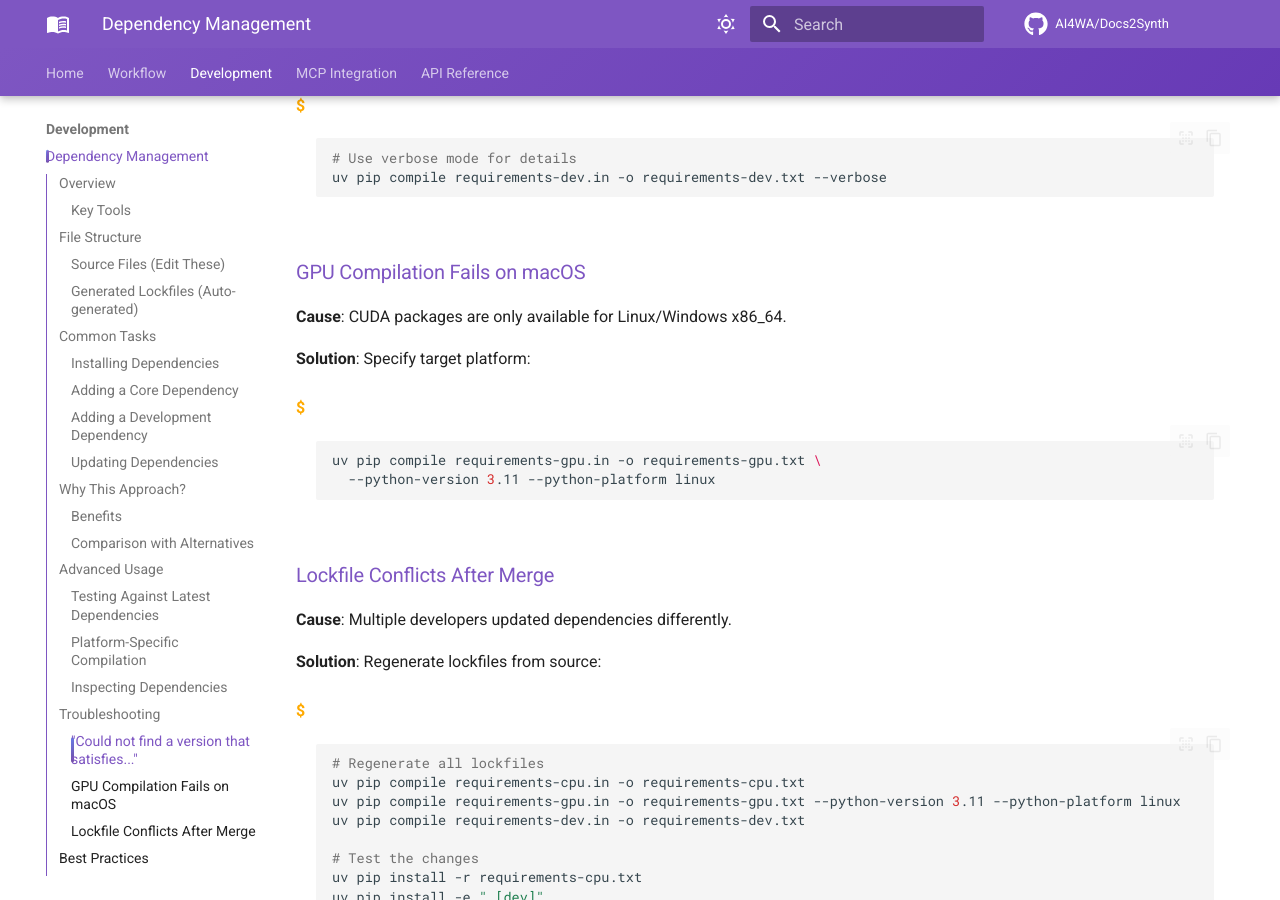
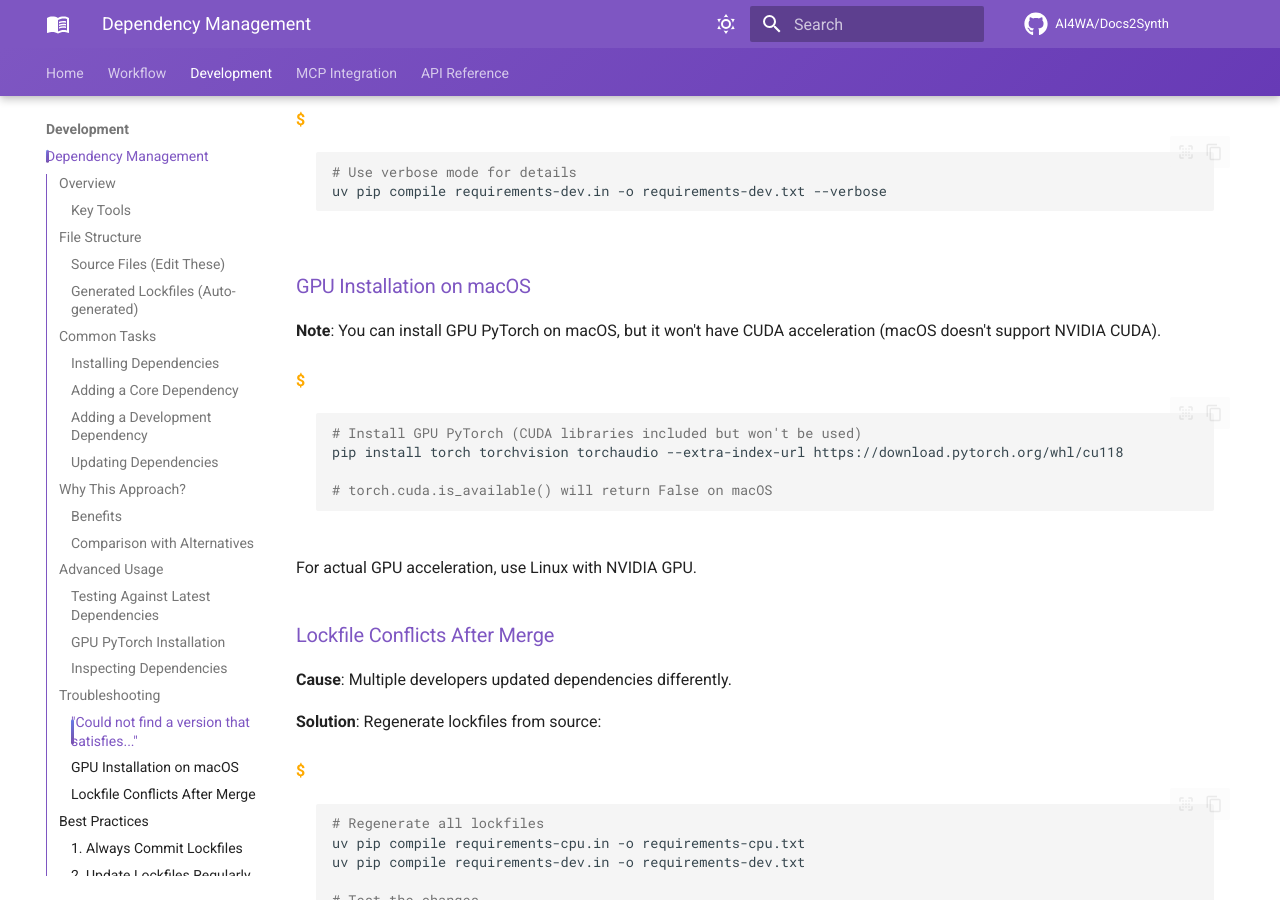
Before and after one commit to AI4WA/Docs2Synth, an MkDocs documentation site: the page built from docs/development/dependency-management.md, in a window 1280 px wide and 900 px high, scrolled down 6620 px. Built offline with MkDocs 1.6.1 and Material for MkDocs 9.7.7, drawn with Linux system fonts in a browser that asks for light colours; comment, search, counter and statistics services are not loaded; the version menu is left out; some of the changed text lies outside the part shown.

Commit message:
fix: Install GPU PyTorch directly instead of from lockfile
## Problem
Building GPU Docker images was failing with:
`ERROR: No matching distribution found for nvidia-cudnn-cu11==9.1.0.70`

The issue was that `uv pip compile` generated `requirements-gpu.txt` with
specific NVIDIA CUDA package versions that aren't directly available from
PyPI - they're only available through PyTorch's CUDA-specific index.

## Solution
Changed GPU PyTorch installation to use direct installation method:
`pip install torch torchvision torchaudio --extra-index-url https://download.pytorch.org/whl/cu118`

This approach is recommended because:
- NVIDIA CUDA dependencies are platform-specific
- PyTorch manages CUDA library compatibility
- Avoids lockfile issues with CUDA packages

## Changes
- **Dockerfile**: Install PyTorch GPU directly when BUILD_TYPE=gpu
- **requirements-gpu.in**: Document direct installation approach
- **requirements-gpu.txt**: Deleted (no longer needed)
- **README.md**: Explain GPU dependency installation method
- **docs/dependency-management.md**: Update all GPU references

## Testing
✅ CPU Docker build verified: `docker build --build-arg BUILD_TYPE=cpu -t docs2synth:cpu .`
⏳ GPU Docker build should now work (requires testing on machine with sufficient disk space)

🤖 Generated with [Claude Code](https://claude.com/claude-code)

Co-Authored-By: Claude <noreply@anthropic.com>

````diff
--- a/docs/development/dependency-management.md
+++ b/docs/development/dependency-management.md
@@ -28,11 +28,13 @@ Docs2Synth uses a layered dependency management approach with `uv` and lockfiles
 | File | Purpose | Generated From |
 |------|---------|----------------|
 | `requirements-cpu.txt` | Locked CPU dependencies | `requirements-cpu.in` |
-| `requirements-gpu.txt` | Locked GPU dependencies | `requirements-gpu.in` |
 | `requirements-dev.txt` | Locked dev dependencies | `requirements-dev.in` |
 
 !!! warning "Do Not Edit Lockfiles Manually"
     The `.txt` files are automatically generated by `uv pip compile`. Edit the corresponding `.in` file or `pyproject.toml` instead.
+
+!!! note "GPU Dependencies"
+    GPU PyTorch is installed directly via `pip install torch torchvision torchaudio --extra-index-url https://download.pytorch.org/whl/cu118` rather than from a lockfile, as NVIDIA CUDA dependencies are platform-specific and managed by PyTorch. See `requirements-gpu.in` for documentation.
 
 ## Common Tasks
 
@@ -46,8 +48,8 @@ source .venv/bin/activate
 uv pip install -r requirements-cpu.txt
 uv pip install -e ".[dev]"
 
-# For GPU development
-uv pip install -r requirements-gpu.txt
+# For GPU development (CUDA 11.8)
+pip install torch torchvision torchaudio --extra-index-url https://download.pytorch.org/whl/cu118
 uv pip install -e ".[dev]"
 ```
 
@@ -115,12 +117,10 @@ uv pip compile requirements-dev.in -o requirements-dev.txt
 # Update CPU PyTorch dependencies
 uv pip compile requirements-cpu.in -o requirements-cpu.txt --upgrade
 
-# Update GPU PyTorch dependencies (requires Linux target)
-uv pip compile requirements-gpu.in -o requirements-gpu.txt \
-  --upgrade --python-version 3.11 --python-platform linux
-
 # Update dev dependencies
 uv pip compile requirements-dev.in -o requirements-dev.txt --upgrade
+
+# Note: GPU PyTorch is installed directly from PyTorch index, not from lockfile
 ```
 
 #### Update a Specific Package
@@ -188,21 +188,19 @@ uv pip install -e .
 pytest
 ```
 
-### Platform-Specific Compilation
+### GPU PyTorch Installation
 
-GPU builds require specifying the target platform:
+GPU PyTorch requires CUDA 11.8 and is installed directly from the PyTorch index:
 
 ```bash
-# For Linux x86_64 with Python 3.10
-uv pip compile requirements-gpu.in -o requirements-gpu.txt \
-  --python-version 3.11 \
-  --python-platform linux
+# Install PyTorch with CUDA 11.8 support
+pip install torch torchvision torchaudio --extra-index-url https://download.pytorch.org/whl/cu118
 
-# For Linux x86_64 with Python 3.11
-uv pip compile requirements-gpu.in -o requirements-gpu.txt \
-  --python-version 3.11 \
-  --python-platform linux
+# Then install the package
+uv pip install -e ".[dev]"
 ```
+
+This approach is used because NVIDIA CUDA dependencies are platform-specific and managed by PyTorch.
 
 ### Inspecting Dependencies
 
@@ -233,16 +231,18 @@ uv pip show torch
 uv pip compile requirements-dev.in -o requirements-dev.txt --verbose
 ```
 
-### GPU Compilation Fails on macOS
+### GPU Installation on macOS
 
-**Cause**: CUDA packages are only available for Linux/Windows x86_64.
-
-**Solution**: Specify target platform:
+**Note**: You can install GPU PyTorch on macOS, but it won't have CUDA acceleration (macOS doesn't support NVIDIA CUDA).
 
 ```bash
-uv pip compile requirements-gpu.in -o requirements-gpu.txt \
-  --python-version 3.11 --python-platform linux
+# Install GPU PyTorch (CUDA libraries included but won't be used)
+pip install torch torchvision torchaudio --extra-index-url https://download.pytorch.org/whl/cu118
+
+# torch.cuda.is_available() will return False on macOS
 ```
+
+For actual GPU acceleration, use Linux with NVIDIA GPU.
 
 ### Lockfile Conflicts After Merge
 
@@ -253,7 +253,6 @@ uv pip compile requirements-gpu.in -o requirements-gpu.txt \
 ```bash
 # Regenerate all lockfiles
 uv pip compile requirements-cpu.in -o requirements-cpu.txt
-uv pip compile requirements-gpu.in -o requirements-gpu.txt --python-version 3.11 --python-platform linux
 uv pip compile requirements-dev.in -o requirements-dev.txt
 
 # Test the changes
````
Also changed, not shown: README.md (+2 -4 lines), requirements-gpu.txt (deleted, +0 -60 lines), 2 other files.
